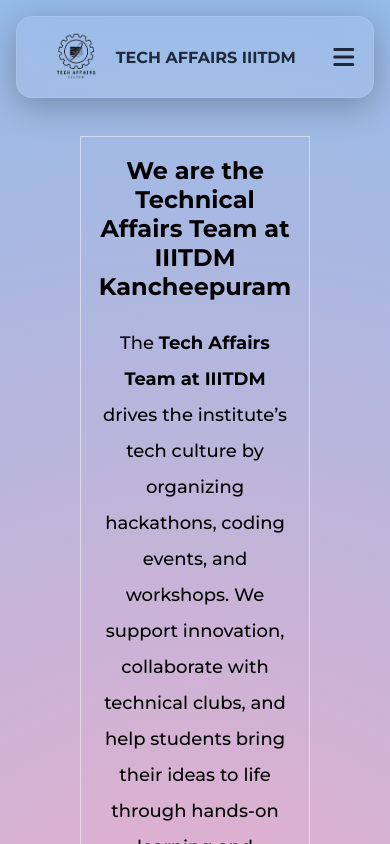
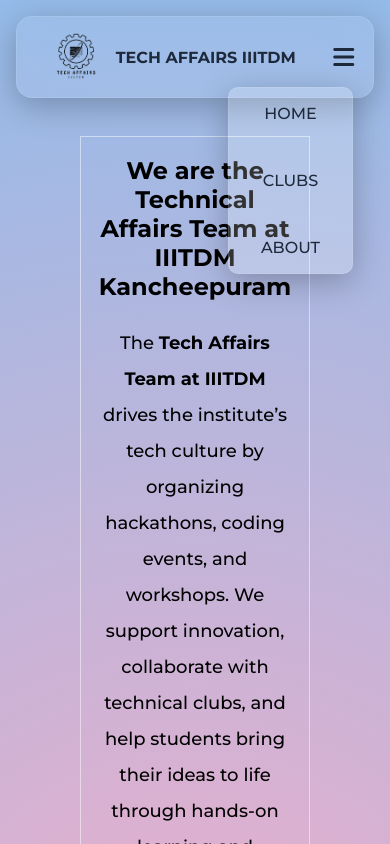
Before and after one commit to YashvanthSankar/tech-affairs-iiitdm-landingpage, a plain HTML site: page index.html in a window 390 px wide. Both pictures are taken after a click on the element 343 px from the left and 57 px from the top of the page. Shown: the top 844 px of the page. Drawn offline with Linux system fonts and the light colour scheme.

Commit message:
initialcommit

```diff
--- a/index.html
+++ b/index.html
@@ -9,16 +9,16 @@
 <body>
     <nav class="navbar">
         <a class="nav-titleset" href="/">
-            <img src="/logo.png" alt="Technical Affairs IIITDM">
+            <img src="images/logo.png" alt="Technical Affairs IIITDM">
             <p class="logo-title">Tech Affairs IIITDM</p>
         </a>
-        <div class="nav-links">
+        <div class="nav-links" id="navlinks">
             <a href="/">HOME</a>
             <a href="/clubs.html">CLUBS</a>
             <a href="#about-sec">ABOUT</a>
         </div>
         <div class="hamburger">
-            <i class="fas fa-bars"></i>
+            <i class="fas fa-bars" onclick="toggleMenu()"></i>
         </div>
     </nav>
 
@@ -27,7 +27,7 @@
             <h2>We are the Technical Affairs Team at IIITDM Kancheepuram</h2>
             <p>The <b>Tech Affairs Team at IIITDM</b> drives the institute’s tech culture by organizing hackathons, coding events, and workshops. We support innovation, collaborate with technical clubs, and help students bring their ideas to life through hands-on learning and creative problem-solving.</p>
         </div>
-        <img src="/main_banner.jpg" alt="Banner for Tech Affairs IIITDM">
+        <img src="images/main_banner.jpg" alt="Banner for Tech Affairs IIITDM">
     </section>
 
     <section class="mission">
@@ -37,7 +37,7 @@
             <h2>MOTTO</h2>
             <p>"He who has a Why can endure any How"</p>
         </div>
-        <img src="images3.jpg" alt="Mission Tech Affairs">
+        <img src="images/images3.jpg" alt="Mission Tech Affairs">
     </section>
 
 
@@ -47,5 +47,12 @@
 
     </footer>
 
+
+    <script>
+        function toggleMenu() {
+            const navlinks = document.getElementById("navlinks");
+            navlinks.classList.toggle("active");
+        }
+    </script>
 </body>
 </html>
--- /dev/null
+++ b/script.js
@@ -0,0 +1 @@
+funct
--- a/style.css
+++ b/style.css
@@ -130,10 +130,38 @@
 
 @media (max-width: 992px) {
   .nav-links {
-    margin-top: 1em;
-    display: none;
+    font-weight: 700;
+    visibility: hidden;
+    flex-direction: column;
+    position: absolute;
+    top: 70px;
+    right: 20px;
+    padding: 1em 2em;
+    border-radius: 10px;
+    border: 1px solid rgba(255, 255, 255, 0.1); /* subtle border */
+    box-shadow: 0 8px 32px rgba(0, 0, 0, 0.25); /* soft shadow */
+    background: rgba(255, 255, 255, 0.2); /* transparent white */
+    backdrop-filter: blur(200px);          /* frosted glass */
+    -webkit-backdrop-filter: blur(30px);  /* for Safari */
+
+    opacity: 0;
+    transform: translateY(-10px);
+    pointer-events: none;
+    transition: opacity 0.3s ease, transform 0.3s ease;
+
   }
-
+  .nav-links.active{
+    visibility: visible;
+    display: flex;
+    opacity: 1;
+    transform: translateY(0);
+    pointer-events: all;
+  }
+  .hamburger{
+    font-size: 1.5em;
+    display: block;
+    color: #1e293b;
+  }
   .nav-titleset p {
     margin-left: 1em;
   }
@@ -150,9 +178,5 @@
   .mission{
     flex-direction: column;
   }
-  .hamburger{
-    font-size: 1.5em;
-    display: flex;
-    color: #1e293b;
-  }
+
 }
```
Also changed, not shown: images/images1.jpg (renamed from images1.jpg), images/images2.jpg (renamed from images2.jpg), images/logo.png (renamed from logo.png), 4 other files.
